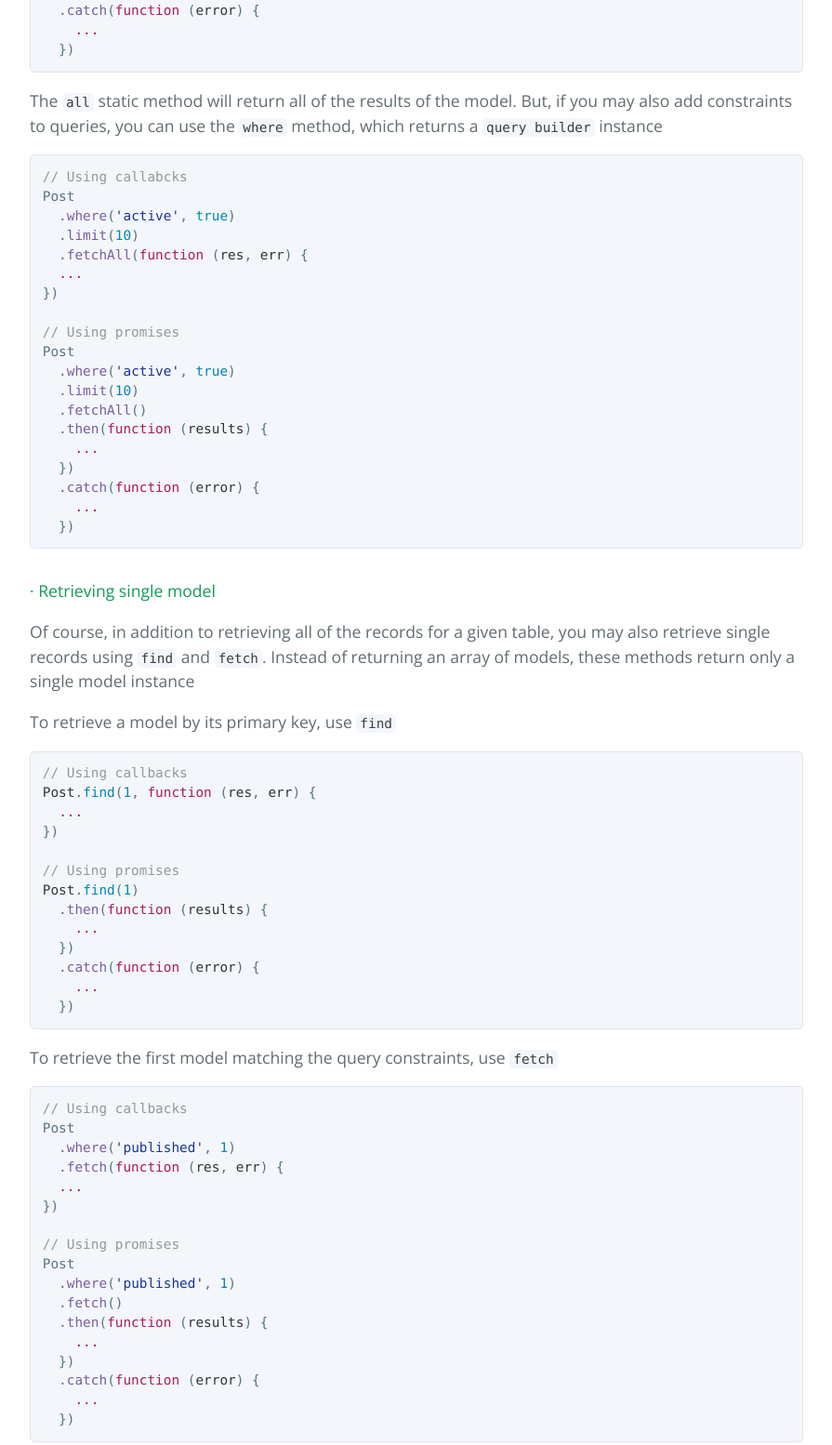
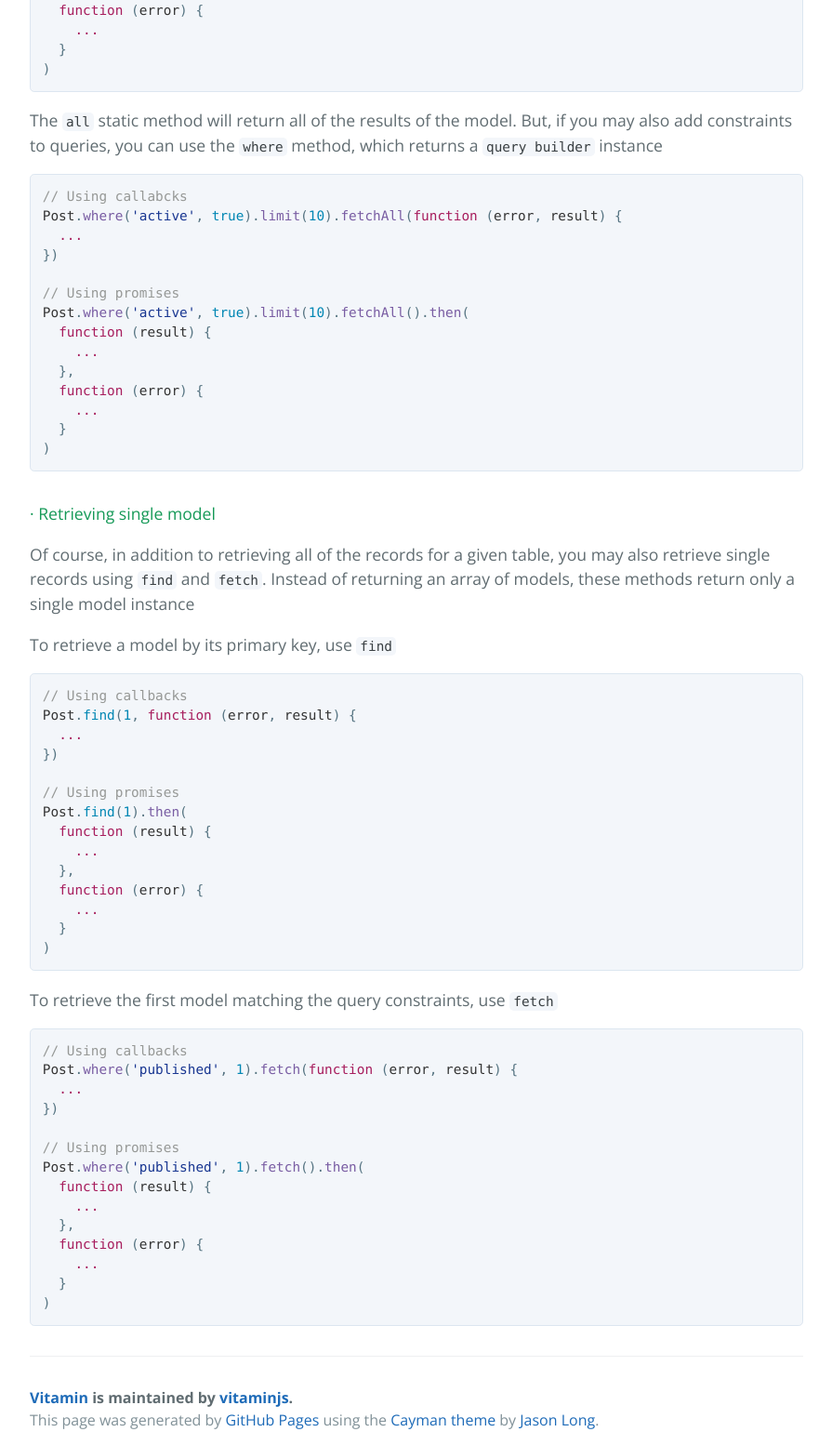
Before and after one commit to vitaminjs/vitamin, a plain HTML site: page index.html in a window 1280 px wide. Shown: the part 2434-3988 px from the top of the page at 93% size, without its empty margins (192-1087 px from the left). Drawn offline with nearby package versions, Linux system fonts and the light colour scheme.

```diff
--- a/index.html
+++ b/index.html
@@ -98,40 +98,36 @@
 <a id="-retrieving-multiple-models" class="anchor" href="#-retrieving-multiple-models" aria-hidden="true"><span aria-hidden="true" class="octicon octicon-link"></span></a>· Retrieving multiple models</h4>
 
 <div class="highlight highlight-source-js"><pre><span class="pl-c">// Using callbacks</span>
-<span class="pl-smi">Post</span>.<span class="pl-c1">all</span>(<span class="pl-k">function</span> (<span class="pl-smi">result</span>, <span class="pl-smi">error</span>) {
+<span class="pl-smi">Post</span>.<span class="pl-c1">all</span>(<span class="pl-k">function</span> (<span class="pl-smi">error</span>, <span class="pl-smi">result</span>) {
   <span class="pl-k">...</span>
 })
 
 <span class="pl-c">// Using promises</span>
-<span class="pl-smi">Post</span>.<span class="pl-c1">all</span>()
-  .<span class="pl-en">then</span>(<span class="pl-k">function</span> (<span class="pl-smi">results</span>) {
+<span class="pl-smi">Post</span>.<span class="pl-c1">all</span>().<span class="pl-en">then</span>(
+  <span class="pl-k">function</span> (<span class="pl-smi">result</span>) {
     <span class="pl-k">...</span>
-  })
-  .<span class="pl-en">catch</span>(<span class="pl-k">function</span> (<span class="pl-smi">error</span>) {
+  },
+  <span class="pl-k">function</span> (<span class="pl-smi">error</span>) {
     <span class="pl-k">...</span>
-  })</pre></div>
+  }
+)</pre></div>
 
 <p>The <code>all</code> static method will return all of the results of the model. But, if you may also add constraints to queries, you can use the <code>where</code> method, which returns a <code>query builder</code> instance</p>
 
 <div class="highlight highlight-source-js"><pre><span class="pl-c">// Using callabcks</span>
-Post
-  .<span class="pl-en">where</span>(<span class="pl-s"><span class="pl-pds">'</span>active<span class="pl-pds">'</span></span>, <span class="pl-c1">true</span>)
-  .<span class="pl-en">limit</span>(<span class="pl-c1">10</span>)
-  .<span class="pl-en">fetchAll</span>(<span class="pl-k">function</span> (<span class="pl-smi">res</span>, <span class="pl-smi">err</span>) {
+<span class="pl-smi">Post</span>.<span class="pl-en">where</span>(<span class="pl-s"><span class="pl-pds">'</span>active<span class="pl-pds">'</span></span>, <span class="pl-c1">true</span>).<span class="pl-en">limit</span>(<span class="pl-c1">10</span>).<span class="pl-en">fetchAll</span>(<span class="pl-k">function</span> (<span class="pl-smi">error</span>, <span class="pl-smi">result</span>) {
   <span class="pl-k">...</span>
 })
 
 <span class="pl-c">// Using promises</span>
-Post
-  .<span class="pl-en">where</span>(<span class="pl-s"><span class="pl-pds">'</span>active<span class="pl-pds">'</span></span>, <span class="pl-c1">true</span>)
-  .<span class="pl-en">limit</span>(<span class="pl-c1">10</span>)
-  .<span class="pl-en">fetchAll</span>()
-  .<span class="pl-en">then</span>(<span class="pl-k">function</span> (<span class="pl-smi">results</span>) {
+<span class="pl-smi">Post</span>.<span class="pl-en">where</span>(<span class="pl-s"><span class="pl-pds">'</span>active<span class="pl-pds">'</span></span>, <span class="pl-c1">true</span>).<span class="pl-en">limit</span>(<span class="pl-c1">10</span>).<span class="pl-en">fetchAll</span>().<span class="pl-en">then</span>(
+  <span class="pl-k">function</span> (<span class="pl-smi">result</span>) {
     <span class="pl-k">...</span>
-  })
-  .<span class="pl-en">catch</span>(<span class="pl-k">function</span> (<span class="pl-smi">error</span>) {
+  },
+  <span class="pl-k">function</span> (<span class="pl-smi">error</span>) {
     <span class="pl-k">...</span>
-  })</pre></div>
+  }
+)</pre></div>
 
 <h4>
 <a id="-retrieving-single-model" class="anchor" href="#-retrieving-single-model" aria-hidden="true"><span aria-hidden="true" class="octicon octicon-link"></span></a>· Retrieving single model</h4>
@@ -141,38 +137,36 @@
 <p>To retrieve a model by its primary key, use <code>find</code></p>
 
 <div class="highlight highlight-source-js"><pre><span class="pl-c">// Using callbacks</span>
-<span class="pl-smi">Post</span>.<span class="pl-c1">find</span>(<span class="pl-c1">1</span>, <span class="pl-k">function</span> (<span class="pl-smi">res</span>, <span class="pl-smi">err</span>) {
+<span class="pl-smi">Post</span>.<span class="pl-c1">find</span>(<span class="pl-c1">1</span>, <span class="pl-k">function</span> (<span class="pl-smi">error</span>, <span class="pl-smi">result</span>) {
   <span class="pl-k">...</span>
 })
 
 <span class="pl-c">// Using promises</span>
-<span class="pl-smi">Post</span>.<span class="pl-c1">find</span>(<span class="pl-c1">1</span>)
-  .<span class="pl-en">then</span>(<span class="pl-k">function</span> (<span class="pl-smi">results</span>) {
+<span class="pl-smi">Post</span>.<span class="pl-c1">find</span>(<span class="pl-c1">1</span>).<span class="pl-en">then</span>(
+  <span class="pl-k">function</span> (<span class="pl-smi">result</span>) {
     <span class="pl-k">...</span>
-  })
-  .<span class="pl-en">catch</span>(<span class="pl-k">function</span> (<span class="pl-smi">error</span>) {
+  },
+  <span class="pl-k">function</span> (<span class="pl-smi">error</span>) {
     <span class="pl-k">...</span>
-  })</pre></div>
+  }
+)</pre></div>
 
 <p>To retrieve the first model matching the query constraints, use <code>fetch</code></p>
 
 <div class="highlight highlight-source-js"><pre><span class="pl-c">// Using callbacks</span>
-Post
-  .<span class="pl-en">where</span>(<span class="pl-s"><span class="pl-pds">'</span>published<span class="pl-pds">'</span></span>, <span class="pl-c1">1</span>)
-  .<span class="pl-en">fetch</span>(<span class="pl-k">function</span> (<span class="pl-smi">res</span>, <span class="pl-smi">err</span>) {
+<span class="pl-smi">Post</span>.<span class="pl-en">where</span>(<span class="pl-s"><span class="pl-pds">'</span>published<span class="pl-pds">'</span></span>, <span class="pl-c1">1</span>).<span class="pl-en">fetch</span>(<span class="pl-k">function</span> (<span class="pl-smi">error</span>, <span class="pl-smi">result</span>) {
   <span class="pl-k">...</span>
 })
 
 <span class="pl-c">// Using promises</span>
-Post
-  .<span class="pl-en">where</span>(<span class="pl-s"><span class="pl-pds">'</span>published<span class="pl-pds">'</span></span>, <span class="pl-c1">1</span>)
-  .<span class="pl-en">fetch</span>()
-  .<span class="pl-en">then</span>(<span class="pl-k">function</span> (<span class="pl-smi">results</span>) {
+<span class="pl-smi">Post</span>.<span class="pl-en">where</span>(<span class="pl-s"><span class="pl-pds">'</span>published<span class="pl-pds">'</span></span>, <span class="pl-c1">1</span>).<span class="pl-en">fetch</span>().<span class="pl-en">then</span>(
+  <span class="pl-k">function</span> (<span class="pl-smi">result</span>) {
     <span class="pl-k">...</span>
-  })
-  .<span class="pl-en">catch</span>(<span class="pl-k">function</span> (<span class="pl-smi">error</span>) {
+  },
+  <span class="pl-k">function</span> (<span class="pl-smi">error</span>) {
     <span class="pl-k">...</span>
-  })</pre></div>
+  }
+)</pre></div>
 
       <footer class="site-footer">
         <span class="site-footer-owner"><a href="https://github.com/vitaminjs/vitamin">Vitamin</a> is maintained by <a href="https://github.com/vitaminjs">vitaminjs</a>.</span>
```
Also changed, not shown: params.json (+1 -1 lines).
